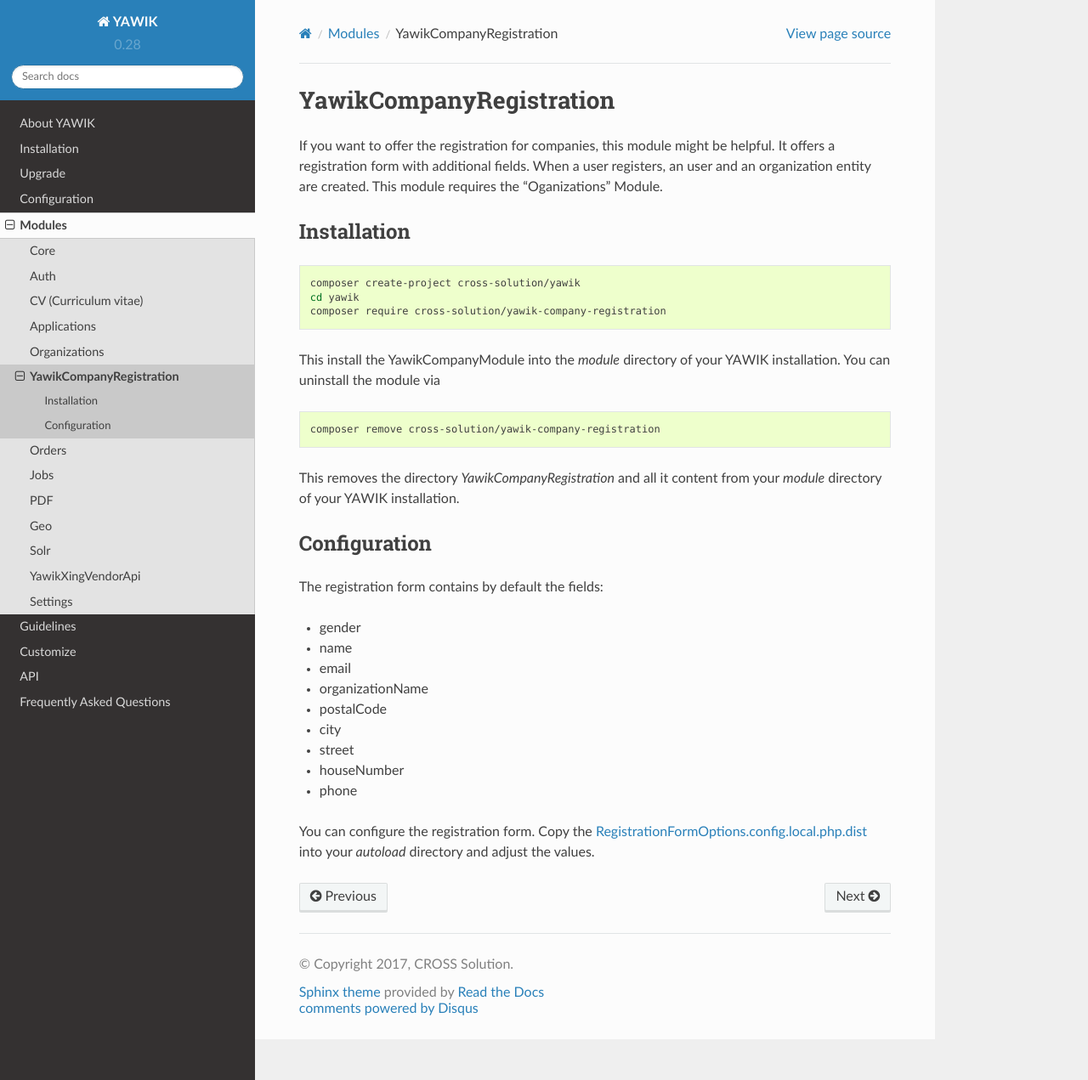
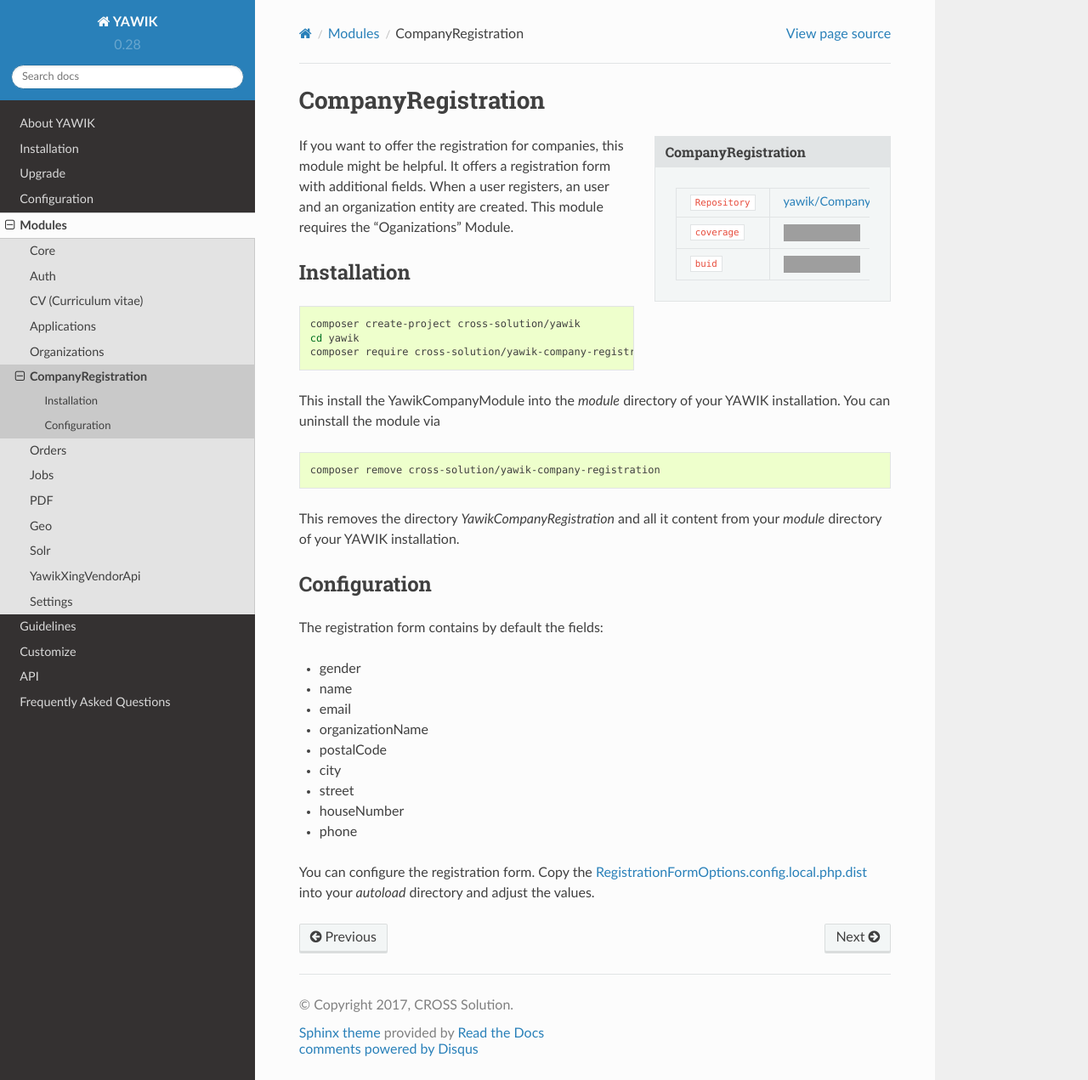
Before and after one commit to cross-solution/YawikDocs, a Sphinx documentation site: the page built from source/modules/company-registration/index.rst, in a window 1280 px wide and 1271 px high. Shown: the whole window at 85% size. Built offline with Sphinx 7.4.7 and the Read the Docs theme 2.0.0, drawn with Linux system fonts in a browser that asks for light colours; comment, search, counter and statistics services are not loaded; grey boxes are pictures that could not be loaded.

Commit message:
renames company registration package

```diff
--- a/source/modules/company-registration/index.rst
+++ b/source/modules/company-registration/index.rst
@@ -1,7 +1,25 @@
-.. index:: YawikCompanyRegistration
+.. index:: CompanyRegistration
 
-YawikCompanyRegistration
-------------------------
+CompanyRegistration
+-------------------
+
+.. sidebar:: CompanyRegistration
+
+   =======================  ==========================================
+   ``Repository``            `yawik/CompanyRegistration`_
+   ``coverage``              |coverage|
+   ``buid``                  |build|
+   =======================  ==========================================
+
+.. _yawik/CompanyRegistration: https://github.com/yawik/CompanyRegistration.git
+.. |coverage| raw:: html
+
+	<a href='https://coveralls.io/github/yawik/CompanyRegistration?branch=develop'><img src='https://coveralls.io/repos/github/yawik/CompanyRegistration/badge.svg?branch=develop' alt='Coverage Status' /></a>
+
+
+.. |build| raw:: html
+
+        <a href="https://travis-ci.org/yawik/CompanyRegistration"><img src="https://travis-ci.org/yawik/CompanyRegistration.svg?branch=master"></a>
 
 If you want to offer the registration for companies, this module might be helpful. It offers a registration form with
 additional fields. When a user registers, an user and an organization entity are created. This module requires the
```
